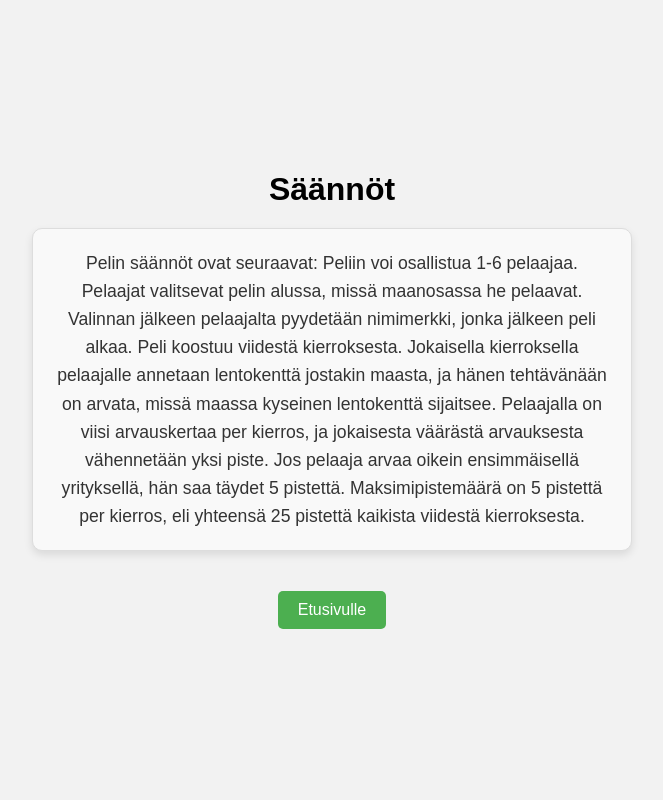
After one commit to andrew-karppinen/Lentokonepeli, a Flask app: template templates/saannot.html in a window 1280 px wide. The commit adds this page. Shown: the whole page, without its empty margins (308-971 px from the left). Run offline with Flask 3, Linux system fonts and the light colour scheme; the template is opened without the code that fills it, so the values that code supplies are empty.

Commit message:
saannot.hmtl valmis ja css lisätty tyylit siihen

```diff
--- a/static/tyylit.css
+++ b/static/tyylit.css
@@ -211,3 +211,19 @@ maanosavalinta-container {
     .etusivunappi:hover {
       background-color: #45a049;
     }
+
+/*saannot html tyyli */
+.saannot-kontainer {
+  font-family: 'Arial', sans-serif;
+  font-size: 1.1em;
+  line-height: 1.6;
+  color: #333;
+  background-color: #f9f9f9;
+  padding: 20px;
+  border: 1px solid #ddd;
+  border-radius: 10px;
+  max-width: 600px;
+  margin: 20px auto;
+  box-shadow: 0 4px 8px rgba(0, 0, 0, 0.1);
+  text-align: center;
+}
--- /dev/null
+++ b/templates/saannot.html
@@ -0,0 +1,25 @@
+<!DOCTYPE html>
+<html lang="en">
+<head>
+    <meta charset="UTF-8">
+    <meta name="viewport" content="width=device-width, initial-scale=1.0">
+    <title>Airport Quest</title>
+    <script src="../static/.js" defer></script>
+    <link rel="stylesheet" href="../static/tyylit.css">
+</head>
+<body>
+  <h1>Säännöt</h1>
+  <div class="saannot-kontainer">
+    <p>
+      Pelin säännöt ovat seuraavat: Peliin voi osallistua 1-6 pelaajaa.
+      Pelaajat valitsevat pelin alussa, missä maanosassa he pelaavat.
+      Valinnan jälkeen pelaajalta pyydetään nimimerkki, jonka jälkeen peli alkaa.
+      Peli koostuu viidestä kierroksesta. Jokaisella kierroksella pelaajalle annetaan lentokenttä jostakin maasta, ja hänen tehtävänään on arvata, missä maassa kyseinen lentokenttä sijaitsee.
+      Pelaajalla on viisi arvauskertaa per kierros, ja jokaisesta väärästä arvauksesta vähennetään yksi piste.
+      Jos pelaaja arvaa oikein ensimmäisellä yrityksellä, hän saa täydet 5 pistettä. Maksimipistemäärä on 5 pistettä per kierros, eli yhteensä 25 pistettä kaikista viidestä kierroksesta.
+    </p>
+  </div>
+
+  <a class="etusivunappi" id="etusivunappi">Etusivulle</a>
+</body>
+</html>
```
